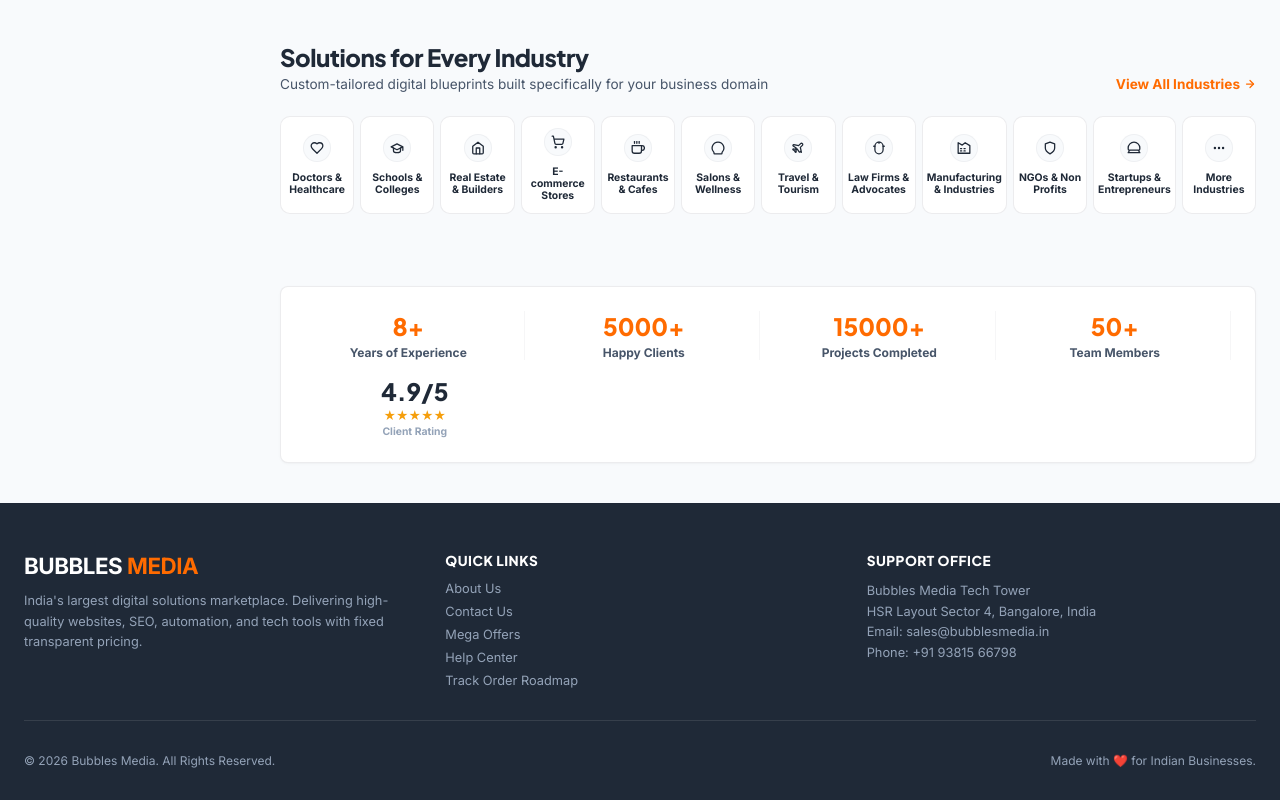
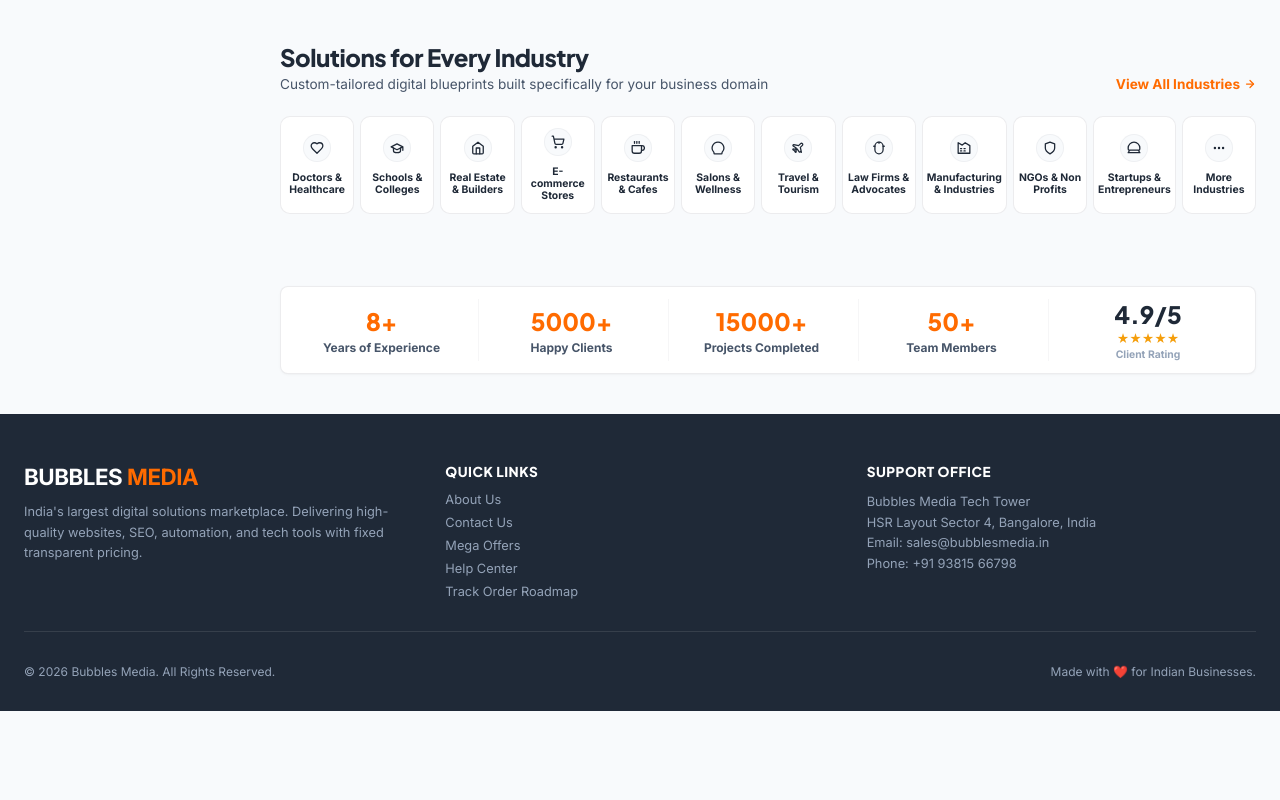
Before and after one commit to anusripvc202/BubblesMedia, a Next.js app: page / in a window 1280 px wide. Shown: the part 961-1761 px from the top of the page. After the commit the page ends 1672 px from the top, so only its background shows below. Built offline with nearby package versions, Linux system fonts and the light colour scheme.

Commit message:
Update bottom statistics block to display in a single row of 5 columns on desktop

```diff
--- a/src/app/globals.css
+++ b/src/app/globals.css
@@ -407,4 +407,10 @@
     width: 14px !important;
     height: 14px !important;
   }
+  .stats-row-desktop {
+    display: grid !important;
+    grid-template-columns: repeat(5, 1fr) !important;
+    gap: 8px !important;
+    padding: 12px 16px !important;
+  }
 }
--- a/src/app/page.js
+++ b/src/app/page.js
@@ -113,11 +113,11 @@
               }}
             />
             {/* Bottom Statistics Row matching Image 1 exactly */}
-            <div style={{
+            <div className="stats-row-desktop" style={{
               background: 'var(--bg-white)',
               border: '1px solid var(--border-color)',
               borderRadius: '8px',
-              padding: '24px',
+              padding: '16px',
               boxShadow: 'var(--shadow-sm)',
               display: 'grid',
               gridTemplateColumns: 'repeat(auto-fit, minmax(180px, 1fr))',
```
